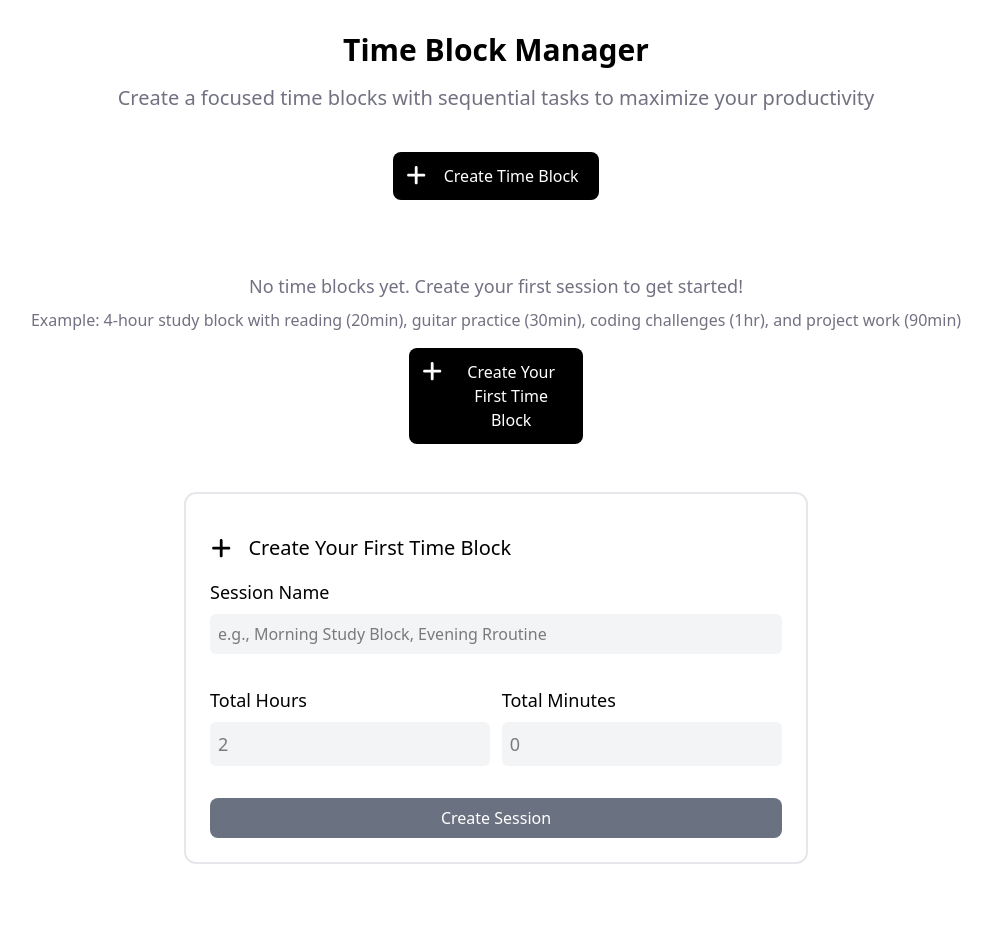
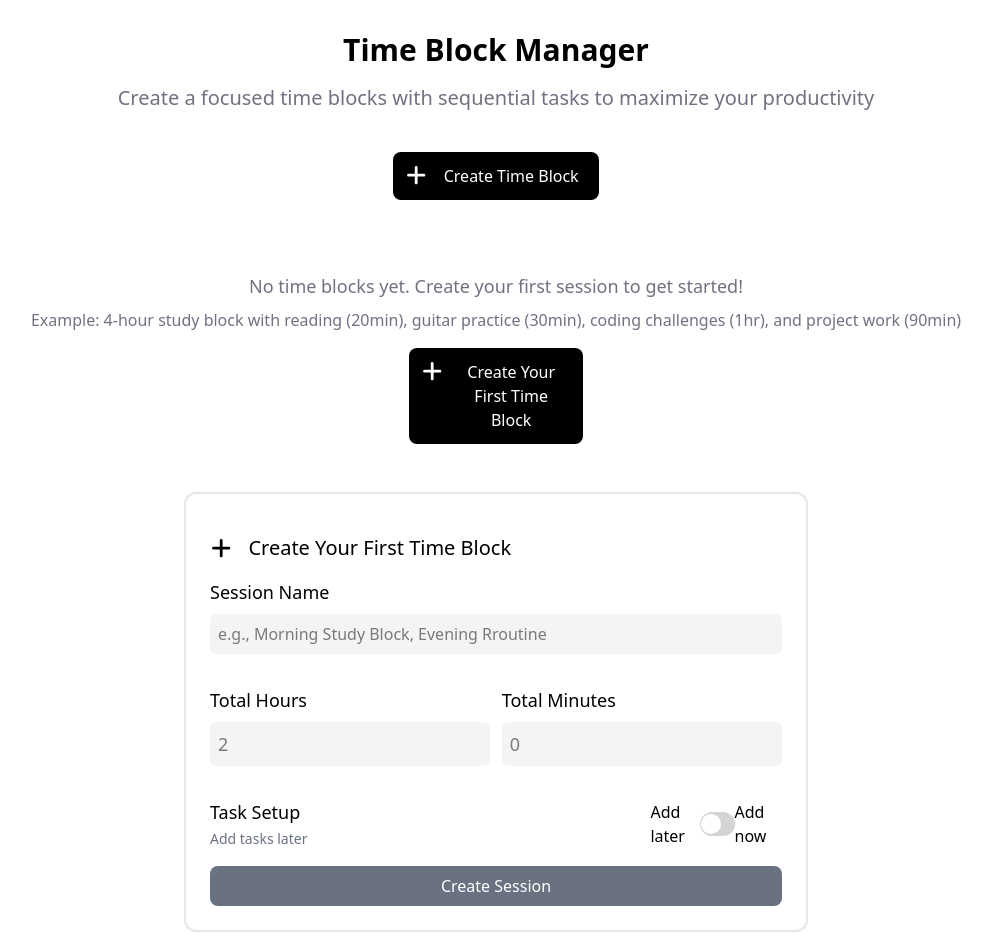
Before and after one commit to didymus707/devatine, a React (Vite) app: page / in a window 1280 px wide. Shown: the top 952 px of the page, without its empty margins (144-1136 px from the left). Before the commit the page ends 880 px from the top, so only its background shows below. Built offline with nearby package versions, Linux system fonts and the light colour scheme.

Commit message:
added a switch component to choose between creating tasks inline with block or adding em later

```diff
--- a/src/App.tsx
+++ b/src/App.tsx
@@ -1,4 +1,5 @@
 import { BlockForm } from "./components/blockForm";
+import { BlockList } from "./components/BlockList";
 import { Add } from "./components/primitives/icons";
 
 function App() {
@@ -42,7 +43,7 @@ function App() {
               </p>
             </div>
           </div>
-          <BlockForm />
+          <BlockList />
         </div>
       </div>
     </>
--- a/src/components/blockForm.tsx
+++ b/src/components/blockForm.tsx
@@ -10,6 +10,7 @@ export const BlockForm: React.FC<BlockFormProps> = ({
   addBlock,
 }: BlockFormProps) => {
   const [tasks, setTasks] = useState<Task[]>([]);
+  const [showTask, setShowTask] = useState<boolean>(false);
   const [sessionEnded, setSessionEnded] = useState<boolean>(false);
   const [sessionName, setSessionName] = useState<string | undefined>("");
   const [sessionHours, setSessionHours] = useState<number | undefined>(
@@ -105,6 +106,35 @@ export const BlockForm: React.FC<BlockFormProps> = ({
                 </div>
               </div>
 
+              <div className="tasks-choice-container flex justify-between items-center">
+                <div className="task-setup">
+                  <p className="text-md text-lg font-medium">Task Setup</p>
+                  <span className="text-sm text-gray-500">Add tasks later</span>
+                </div>
+
+                <div className="toggle-switch w-[23%] flex justify-between items-center text-md">
+                  <label htmlFor="switch-tasks">Add later</label>
+                  <input
+                    type="checkbox"
+                    id="switch-tasks"
+                    role="switch"
+                    checked={showTask}
+                    onChange={() => setShowTask(!showTask)}
+                    className="relative h-6 w-12 appearance-none rounded-full bg-neutral-300 transition-colors duration-300
+                              before:pointer-events-none before:absolute before:h-6 before:w-6 before:rounded-full before:content-['']
+                              after:absolute after:z-[2] after:mt-[0.1rem] after:ml-[0.1rem]
+                              after:h-5 after:w-5 after:rounded-full after:bg-white after:transition-transform after:duration-300 after:content-['']
+                            checked:bg-black checked:after:translate-x-6
+  "
+                  />
+                  <label htmlFor="switch-tasks">Add now</label>
+                </div>
+              </div>
+
+              <div className="tasks-container">
+                <div className="tasks-wrapper"></div>
+              </div>
+
               <div className="create-session-container mt-4">
                 <div className="create-session-container w-full">
                   <button
```
